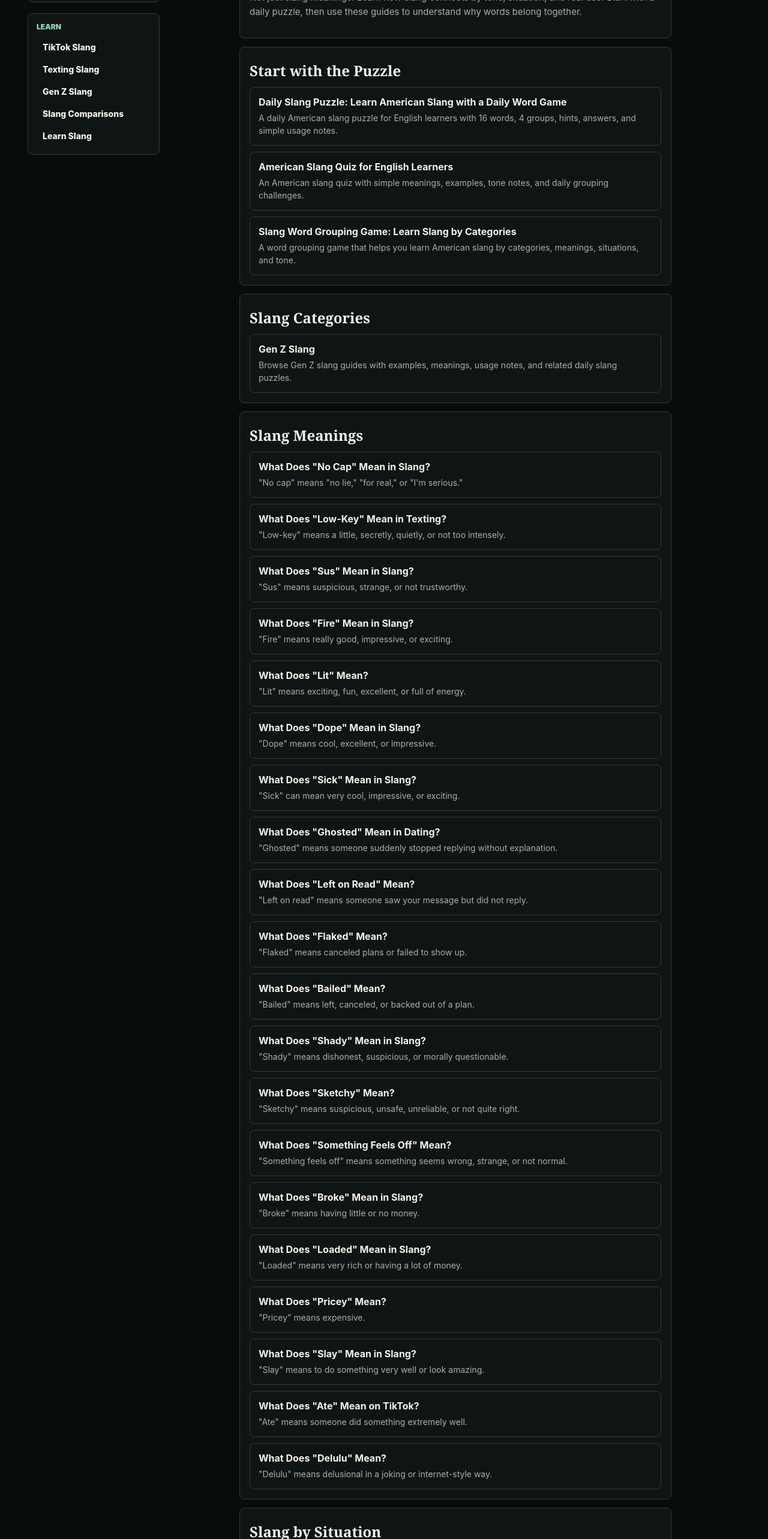
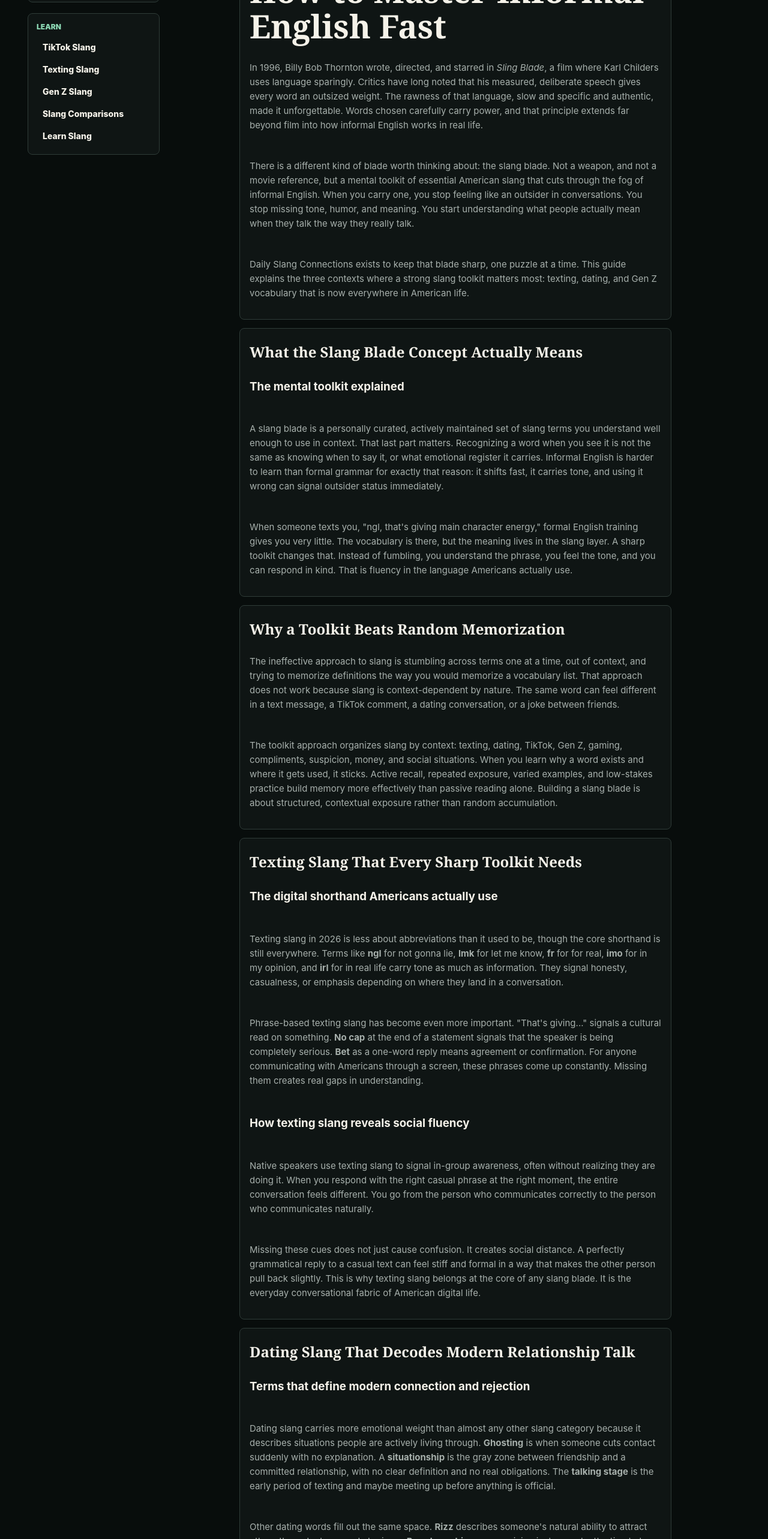
Before and after one commit to ferjamison/daily-slang-connections, a Next.js app: page /learn in a window 1280 px wide. Shown: the part 234-2800 px from the top of the page at 60% size. Built offline with nearby package versions, Linux system fonts and the light colour scheme.

Commit message:
Replace learn page with slang blade article

```diff
--- a/app/learn/page.tsx
+++ b/app/learn/page.tsx
@@ -1,111 +1,230 @@
 import type { Metadata } from "next";
 import Link from "next/link";
-import { learnCategories } from "@/lib/learnCategories";
-import { learnArticles } from "@/lib/learn";
-import { coreSlangPages, longTailGuidePages, pillarPages } from "@/lib/seoContent";
 
 export const metadata: Metadata = {
-  title: "Learn American Slang",
-  description: "A navigation center for slang meanings, slang situations, comparisons, and daily puzzle answers.",
+  title: "The Slang Blade Method",
+  description:
+    "Learn how to master informal American English with a practical slang toolkit for texting, dating, Gen Z vocabulary, and daily puzzle practice.",
 };
 
 export default function LearnPage() {
-  const comparisonGuides = longTailGuidePages.filter((page) => page.slug.includes("-vs-"));
-  const situationGuides = longTailGuidePages.filter((page) => page.slug.startsWith("slang-people-use"));
-  const replyGuides = longTailGuidePages.filter((page) => page.slug.startsWith("how-"));
-
   return (
     <main className="page narrow prose">
       <section className="card prose">
-        <p className="eyebrow">slang resource center</p>
-        <h1>Learn American Slang</h1>
+        <p className="eyebrow">learn slang</p>
+        <h1>The Slang Blade Method: How to Master Informal English Fast</h1>
         <p>
-          Not just slang meanings. Learn how slang connects by tone, situation, and real use. Start
-          with a daily puzzle, then use these guides to understand why words belong together.
+          In 1996, Billy Bob Thornton wrote, directed, and starred in <em>Sling Blade</em>, a film
+          where Karl Childers uses language sparingly. Critics have long noted that his measured,
+          deliberate speech gives every word an outsized weight. The rawness of that language, slow
+          and specific and authentic, made it unforgettable. Words chosen carefully carry power, and
+          that principle extends far beyond film into how informal English works in real life.
+        </p>
+        <p>
+          There is a different kind of blade worth thinking about: the slang blade. Not a weapon,
+          and not a movie reference, but a mental toolkit of essential American slang that cuts
+          through the fog of informal English. When you carry one, you stop feeling like an outsider
+          in conversations. You stop missing tone, humor, and meaning. You start understanding what
+          people actually mean when they talk the way they really talk.
+        </p>
+        <p>
+          Daily Slang Connections exists to keep that blade sharp, one puzzle at a time. This guide
+          explains the three contexts where a strong slang toolkit matters most: texting, dating,
+          and Gen Z vocabulary that is now everywhere in American life.
         </p>
       </section>
 
       <section className="card prose">
-        <h2>Start with the Puzzle</h2>
-        <div className="article-list">
-          {pillarPages.map((page) => (
-            <Link href={`/${page.slug}`} key={page.slug}>
-              <strong>{page.title}</strong>
-              <span>{page.description}</span>
-            </Link>
-          ))}
-        </div>
+        <h2>What the Slang Blade Concept Actually Means</h2>
+        <h3>The mental toolkit explained</h3>
+        <p>
+          A slang blade is a personally curated, actively maintained set of slang terms you
+          understand well enough to use in context. That last part matters. Recognizing a word when
+          you see it is not the same as knowing when to say it, or what emotional register it
+          carries. Informal English is harder to learn than formal grammar for exactly that reason:
+          it shifts fast, it carries tone, and using it wrong can signal outsider status
+          immediately.
+        </p>
+        <p>
+          When someone texts you, &quot;ngl, that&apos;s giving main character energy,&quot; formal
+          English training gives you very little. The vocabulary is there, but the meaning lives in
+          the slang layer. A sharp toolkit changes that. Instead of fumbling, you understand the
+          phrase, you feel the tone, and you can respond in kind. That is fluency in the language
+          Americans actually use.
+        </p>
       </section>
 
       <section className="card prose">
-        <h2>Slang Categories</h2>
-        <div className="article-list">
-          {learnCategories.map((category) => (
-            <Link href={`/learn/${category.slug}`} key={category.slug}>
-              <strong>{category.title}</strong>
-              <span>{category.description}</span>
-            </Link>
-          ))}
-        </div>
+        <h2>Why a Toolkit Beats Random Memorization</h2>
+        <p>
+          The ineffective approach to slang is stumbling across terms one at a time, out of
+          context, and trying to memorize definitions the way you would memorize a vocabulary list.
+          That approach does not work because slang is context-dependent by nature. The same word
+          can feel different in a text message, a TikTok comment, a dating conversation, or a joke
+          between friends.
+        </p>
+        <p>
+          The toolkit approach organizes slang by context: texting, dating, TikTok, Gen Z, gaming,
+          compliments, suspicion, money, and social situations. When you learn why a word exists and
+          where it gets used, it sticks. Active recall, repeated exposure, varied examples, and
+          low-stakes practice build memory more effectively than passive reading alone. Building a
+          slang blade is about structured, contextual exposure rather than random accumulation.
+        </p>
       </section>
 
       <section className="card prose">
-        <h2>Slang Meanings</h2>
-        <div className="article-list">
-          {coreSlangPages.map((page) => (
-            <Link href={`/${page.slug}`} key={page.slug}>
-              <strong>{page.title}</strong>
-              <span>{page.quickMeaning}</span>
-            </Link>
-          ))}
-        </div>
+        <h2>Texting Slang That Every Sharp Toolkit Needs</h2>
+        <h3>The digital shorthand Americans actually use</h3>
+        <p>
+          Texting slang in 2026 is less about abbreviations than it used to be, though the core
+          shorthand is still everywhere. Terms like <strong>ngl</strong> for not gonna lie,{" "}
+          <strong>lmk</strong> for let me know, <strong>fr</strong> for for real,{" "}
+          <strong>imo</strong> for in my opinion, and <strong>irl</strong> for in real life carry
+          tone as much as information. They signal honesty, casualness, or emphasis depending on
+          where they land in a conversation.
+        </p>
+        <p>
+          Phrase-based texting slang has become even more important. &quot;That&apos;s giving...&quot;
+          signals a cultural read on something. <strong>No cap</strong> at the end of a statement
+          signals that the speaker is being completely serious. <strong>Bet</strong> as a one-word
+          reply means agreement or confirmation. For anyone communicating with Americans through a
+          screen, these phrases come up constantly. Missing them creates real gaps in understanding.
+        </p>
+        <h3>How texting slang reveals social fluency</h3>
+        <p>
+          Native speakers use texting slang to signal in-group awareness, often without realizing
+          they are doing it. When you respond with the right casual phrase at the right moment, the
+          entire conversation feels different. You go from the person who communicates correctly to
+          the person who communicates naturally.
+        </p>
+        <p>
+          Missing these cues does not just cause confusion. It creates social distance. A perfectly
+          grammatical reply to a casual text can feel stiff and formal in a way that makes the other
+          person pull back slightly. This is why texting slang belongs at the core of any slang
+          blade. It is the everyday conversational fabric of American digital life.
+        </p>
       </section>
 
       <section className="card prose">
-        <h2>Slang by Situation</h2>
-        <div className="article-list">
-          {situationGuides.map((page) => (
-            <Link href={`/${page.slug}`} key={page.slug}>
-              <strong>{page.title}</strong>
-              <span>{page.description}</span>
-            </Link>
-          ))}
-        </div>
+        <h2>Dating Slang That Decodes Modern Relationship Talk</h2>
+        <h3>Terms that define modern connection and rejection</h3>
+        <p>
+          Dating slang carries more emotional weight than almost any other slang category because it
+          describes situations people are actively living through. <strong>Ghosting</strong> is when
+          someone cuts contact suddenly with no explanation. A <strong>situationship</strong> is the
+          gray zone between friendship and a committed relationship, with no clear definition and no
+          real obligations. The <strong>talking stage</strong> is the early period of texting and
+          maybe meeting up before anything is official.
+        </p>
+        <p>
+          Other dating words fill out the same space. <strong>Rizz</strong> describes someone&apos;s
+          natural ability to attract others through charm and charisma. <strong>Breadcrumbing</strong>{" "}
+          means giving just enough attention to keep someone interested without any real intention
+          to commit. <strong>Benching</strong> means keeping someone as a backup option without
+          fully investing. Not knowing these terms means missing entire conversations about modern
+          relationships.
+        </p>
+        <h3>Why dating slang evolves so quickly</h3>
+        <p>
+          Dating culture shifts constantly, and its vocabulary tracks every shift in real time. Each
+          new dynamic in how people meet, flirt, avoid, connect, or disappear generates new language
+          almost immediately because people need words for experiences they are trying to describe
+          to friends.
+        </p>
+        <p>
+          For anyone navigating American social life, dating slang is one of the highest-value
+          sections of a slang blade. The terms are emotionally loaded, culturally specific, and
+          mostly absent from formal English curriculum. Getting fluent in this vocabulary means
+          understanding a huge portion of what people are actually talking about in social settings,
+          on dating apps, and in everyday conversations about relationships.
+        </p>
       </section>
 
       <section className="card prose">
-        <h2>Slang Differences</h2>
-        <div className="article-list">
-          {comparisonGuides.map((page) => (
-            <Link href={`/${page.slug}`} key={page.slug}>
-              <strong>{page.title}</strong>
-              <span>{page.description}</span>
-            </Link>
-          ))}
-        </div>
+        <h2>Gen Z Vocabulary That Is Now Everyday American English</h2>
+        <h3>The words that crossed over from niche to mainstream</h3>
+        <p>
+          Several Gen Z terms have crossed into mainstream American English across age groups. Words
+          like <strong>no cap</strong>, <strong>slay</strong>, <strong>low-key</strong>,{" "}
+          <strong>rizz</strong>, <strong>vibe check</strong>, <strong>mid</strong>,{" "}
+          <strong>understood the assignment</strong>, and <strong>sus</strong> spread rapidly
+          through TikTok into everyday use across generations. Many of these terms also have roots
+          in Black American Vernacular English before reaching wider audiences.
+        </p>
+        <p>
+          These are no longer youth-only terms. They appear in workplace Slack channels, parenting
+          forums, sports commentary, brand marketing, and news headlines. Your slang blade needs
+          these words not as curiosities, but as functional vocabulary, because Americans of many
+          ages use them without any explanation or translation.
+        </p>
+        <h3>How TikTok compressed the slang adoption timeline</h3>
+        <p>
+          Slang that used to spread regionally over years can now go national in weeks through
+          TikTok. The platform&apos;s algorithm creates a feedback loop: it exposes users to the
+          same phrases repeatedly, users remix them across formats, and repetition makes new
+          vocabulary feel familiar before most people consciously notice they have learned it.
+        </p>
+        <p>
+          TikTok also rewards creators who use current slang, so the incentive to repeat and
+          normalize new vocabulary is baked into how the platform works. This acceleration means
+          that keeping a static slang vocabulary is a losing strategy. Language moves, and your
+          toolkit has to move with it. Ongoing exposure matters far more than any one-time study
+          session.
+        </p>
       </section>
 
       <section className="card prose">
-        <h2>How to Reply</h2>
-        <div className="article-list">
-          {replyGuides.map((page) => (
-            <Link href={`/${page.slug}`} key={page.slug}>
-              <strong>{page.title}</strong>
-              <span>{page.description}</span>
-            </Link>
-          ))}
-        </div>
+        <h2>How Daily Slang Connections Keeps Your Slang Blade Sharp</h2>
+        <h3>The daily puzzle as a sharpening ritual</h3>
+        <p>
+          Daily Slang Connections is a free daily word-grouping puzzle where players sort 16
+          American slang terms into 4 hidden categories. The format is deceptively demanding. You
+          cannot just recognize a word and move on. You have to understand it well enough to
+          categorize it alongside three other terms that share a contextual connection. That active
+          recall is the difference between knowing a term and actually owning it.
+        </p>
+        <p>
+          Game-based vocabulary learning works because it forces retrieval rather than passive
+          recognition, and retrieval is what builds memory. Short daily sessions with meaningful
+          repetition and contextual use strengthen recall more effectively than passive reading
+          alone. The puzzle format does exactly that: it forces engagement, creates a low-stakes
+          challenge, and builds genuine familiarity with how slang clusters by meaning and use.
+        </p>
+        <h3>The slang library that extends learning beyond the puzzle</h3>
+        <p>
+          Beyond the daily puzzle, Daily Slang Connections includes slang guides organized by
+          context: texting, dating, TikTok, and Gen Z. Puzzle terms also come with meaning notes
+          that go beyond simple definitions to show how words are actually used in real
+          conversations. That structure mirrors the slang blade method: context-organized,
+          consistently updated, and built for real-world usage rather than test performance.
+        </p>
+        <p>
+          Whether you play to compete or to learn, each daily session adds a sharper edge to your
+          slang toolkit. Whether you are chasing real-world fluency in informal American English, a
+          casual player who likes a vocabulary brain game, or a parent trying to decode your
+          teenager&apos;s texts, the method meets you where you are.
+        </p>
       </section>
 
       <section className="card prose">
-        <h2>More Guides</h2>
-        <div className="article-list">
-          {learnArticles.map((article) => (
-            <Link href={`/learn/${article.slug}`} key={article.slug}>
-              <strong>{article.title}</strong>
-              <span>{article.description}</span>
-            </Link>
-          ))}
+        <h2>Keep the Blade Sharp</h2>
+        <p>
+          A sharp toolkit does not build itself, and it does not stay sharp without consistent use.
+          Informal English moves too fast for a one-time study session to keep you current. Texting,
+          dating, and Gen Z vocabulary form the pillars of a strong slang blade because they cover
+          the situations where informal language matters most in American life.
+        </p>
+        <p>
+          The method works because it is structured, contextual, and ongoing. You do not need to
+          memorize a dictionary of slang. You need regular, low-stakes exposure to real terms in
+          real contexts, with enough repetition that the vocabulary becomes instinctive rather than
+          effortful. That is exactly what a daily habit is for.
+        </p>
+        <div className="inline-links">
+          <Link href="/today">Play today&apos;s puzzle</Link>
+          <Link href="/slang-people-use-when-texting">Texting slang</Link>
+          <Link href="/slang-people-use-in-dating">Dating slang</Link>
+          <Link href="/learn/gen-z-slang">Gen Z slang</Link>
         </div>
       </section>
     </main>
```
